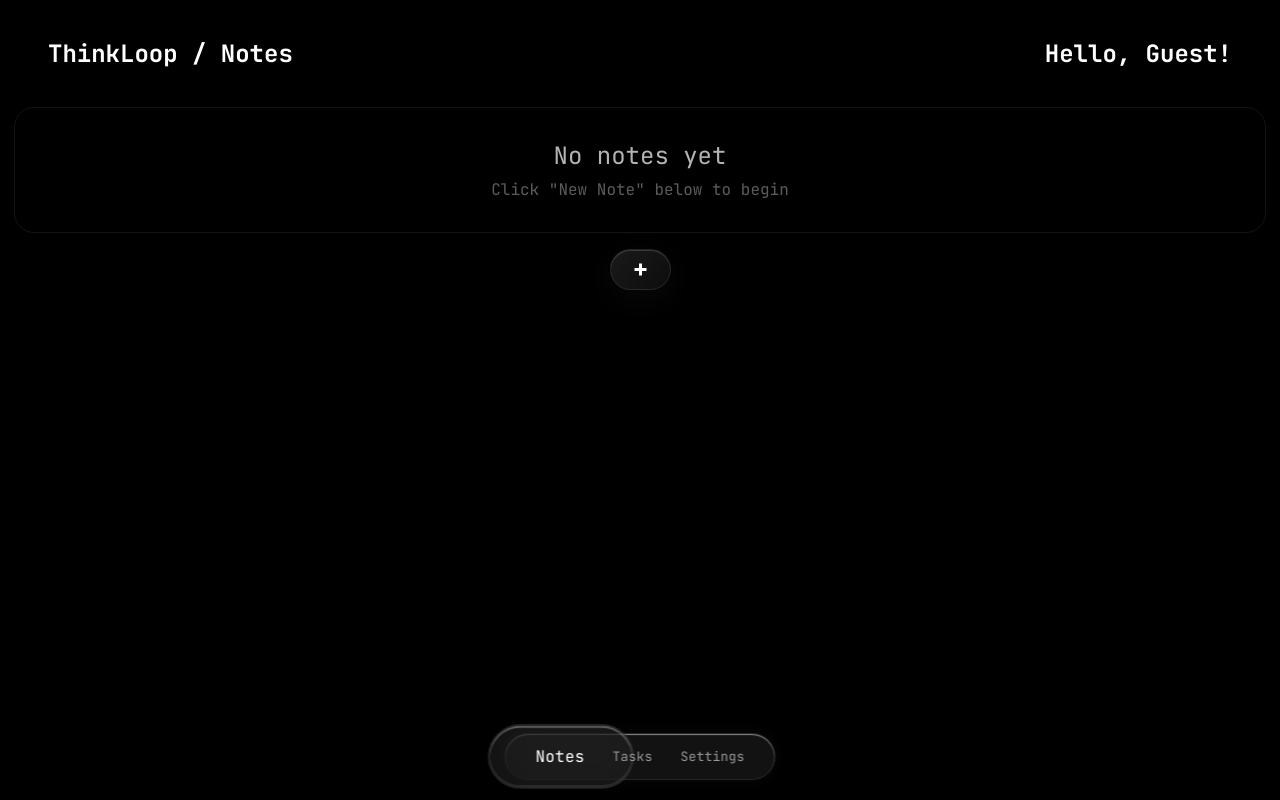
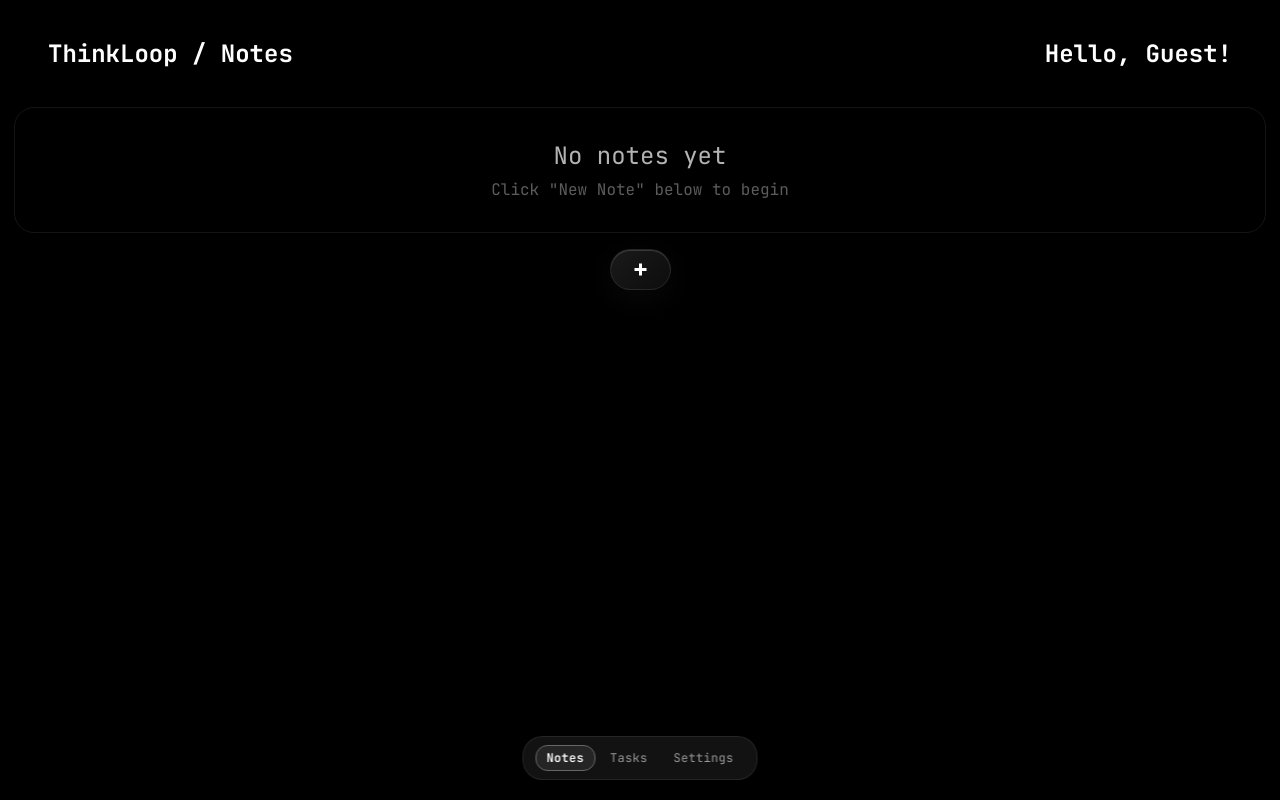
Before and after one commit to axgel6/ThinkLoop, a React (Create React App) app in the folder client/: page / in a window 1280 px wide. Built offline with nearby package versions, Linux system fonts and the light colour scheme.

Commit message:
Simpler Navigation Bar

```diff
--- a/client/src/Navbar.css
+++ b/client/src/Navbar.css
@@ -13,91 +13,61 @@
 
 .navbar ul {
   pointer-events: auto;
+  list-style-type: none;
+  margin: 0;
+  padding: 8px 12px;
+  display: flex;
+  align-items: center;
+  gap: 4px;
+  width: fit-content;
+  position: relative;
+  z-index: 2;
+  background: var(--panel-bg, rgba(20, 20, 20, 0.85));
+  border: 1px solid var(--panel-border, rgba(100, 100, 100, 0.4));
+  border-radius: 20px;
+  font-family:
+    "JetBrains Mono", "Fira Code", ui-monospace, SFMono-Regular, Menlo, Monaco,
+    "Segoe UI", Roboto, "Helvetica Neue", Arial, sans-serif;
+  font-size: 12px;
+  backdrop-filter: blur(2px);
 }
 
-.navbar ul {
-  list-style-type: none;
-  margin: 0;
-  padding: 6px 16px;
-  overflow: visible;
-  -webkit-backdrop-filter: blur(3px) saturate(180%);
-  backdrop-filter: blur(3px) saturate(180%);
-  background: var(--panel-bg, rgba(30, 30, 30, 0.377));
-  border: 1px solid var(--panel-border, rgba(255, 255, 255, 0.253));
-  box-shadow: inset 0 1px 1px rgba(255, 255, 255, 0.493),
-    0 8px 25px rgba(0, 0, 0, 0.158), 0 0 20px rgba(255, 255, 255, 0.05);
-  border-radius: 50px;
-  display: flex;
-  align-items: center;
-  width: fit-content;
-  z-index: 2;
-  position: relative;
-  transition: all 0.3s ease;
-}
 .navbar li {
-  display: inline-block;
+  display: inline-flex;
 }
 
 .navbar li button {
-  font-size: 13px;
-  display: block;
-  color: var(--muted, #909090);
-  text-align: center;
-  padding: 6px 14px;
+  display: flex;
+  align-items: center;
+  gap: 4px;
+  padding: 4px 10px;
   background: transparent;
-  border: none;
+  border: 1px solid transparent;
+  border-radius: 12px;
   cursor: pointer;
+  color: var(--muted, #808080);
+  font-family: inherit;
+  font-size: 12px;
   font-weight: 500;
-  font-family: "JetBrains Mono", ui-monospace, SFMono-Regular, Menlo, Monaco,
-    "Segoe UI", Roboto, "Helvetica Neue", Arial, sans-serif;
-  letter-spacing: 0.2px;
-  transition: color 0.2s ease;
-  border-radius: 25px;
-  position: relative;
-  z-index: 2;
+  letter-spacing: 0.3px;
+  transition: all 0.15s ease;
+  outline: none;
 }
 
 .navbar li button:hover {
-  color: var(--fg, #e0e0e0);
+  color: var(--fg, #d0d0d0);
+  border-color: var(--panel-border, rgba(100, 100, 100, 0.3));
+  background: var(--panel-bg-hover, rgba(50, 50, 50, 0.3));
 }
 
 .navbar li button.active {
   color: var(--fg, #ffffff);
-  font-size: 16px;
+  border-color: var(--accent, #666666);
+  background: var(--accent-bg, rgba(150, 150, 150, 0.15));
+  font-weight: 600;
 }
 
-/* Moving bubble background for active tab */
-.nav-bubble {
-  position: absolute;
-  top: 5px;
-  height: calc(100% - 12px);
-  background-image: radial-gradient(circle, var(--panel-bg), rgba(255, 255, 255, 0.158));
-
-  border: 1px solid var(--panel-border, rgba(255, 255, 255, 0.253));
-  border-radius: 25px;
-  transform: scale(1.2);
-  transition: left 0.1s cubic-bezier(0.2, 0.9, 0.2, 1),
-    width 0.1s cubic-bezier(0.2, 0.9, 0.2, 1),
-    transform 0.1s cubic-bezier(0.2, 0.9, 0.2, 1);
-  z-index: 1;
-  pointer-events: none;
-  will-change: left, width, transform;
-
-  box-shadow: inset 0 1px 0 rgba(255, 255, 255, 0.3),
-    inset 0 -1px 0 rgba(255, 255, 255, 0.1);
+.navbar li button.active:hover {
+  border-color: var(--accent, #666666);
+  background: var(--accent-bg, rgba(150, 150, 150, 0.25));
 }
-
-.nav-bubble.hovering {
-  transform: scale(1.25);
-}
-
-.nav-bubble.moving {
-  transform: scale(1.85);
-  background: var(--panel-bg, rgba(50, 50, 50, 0.477));
-  -webkit-backdrop-filter: blur(10px) saturate(150%);
-  backdrop-filter: blur(10px) saturate(150%);
-}
-
-.nav-bubble.no-transition {
-  transition: none !important;
-}
--- a/client/src/Navbar.tsx
+++ b/client/src/Navbar.tsx
@@ -1,4 +1,4 @@
-import React, { useEffect, useRef, useState } from "react";
+import React from "react";
 import "./Navbar.css";
 
 type TabKey = "notes" | "tasks" | "settings";
@@ -12,126 +12,12 @@ const Navbar: React.FC<NavbarProps> = ({
   activeTab = "notes",
   onChangeTab = () => {},
 }) => {
-  const navRef = useRef<HTMLUListElement | null>(null);
-  const bubbleRef = useRef<HTMLDivElement | null>(null);
-  const [bubbleStyle, setBubbleStyle] = useState<{
-    left: number;
-    width: number;
-  }>({ left: 0, width: 0 });
-  const [isMoving, setIsMoving] = useState(false);
-  const previousStyle = useRef<{ left: number; width: number }>({
-    left: 0,
-    width: 0,
-  });
-
-  const updateBubblePosition = () => {
-    const nav = navRef.current;
-    if (!nav) return;
-
-    const activeButton = nav.querySelector(
-      "button.active"
-    ) as HTMLButtonElement | null;
-    if (!activeButton) return;
-
-    const navRect = nav.getBoundingClientRect();
-    const buttonRect = activeButton.getBoundingClientRect();
-
-    const left = buttonRect.left - navRect.left - 1; // Shift 1px left to center
-    const width = buttonRect.width;
-
-    if (
-      left !== previousStyle.current.left ||
-      width !== previousStyle.current.width
-    ) {
-      setIsMoving(true);
-      previousStyle.current = { left, width };
-    }
-
-    setBubbleStyle({ left, width });
-  };
-
-  useEffect(() => {
-    requestAnimationFrame(() => updateBubblePosition());
-    const handleResize = () => updateBubblePosition();
-    window.addEventListener("resize", handleResize);
-    return () => window.removeEventListener("resize", handleResize);
-  }, []);
-
-  useEffect(() => {
-    requestAnimationFrame(() => updateBubblePosition());
-  }, [activeTab]);
-
-  useEffect(() => {
-    const bubble = bubbleRef.current;
-    if (!bubble) return;
-
-    const handleTransitionEnd = (e: TransitionEvent) => {
-      if (
-        (e as TransitionEvent).propertyName === "left" ||
-        (e as TransitionEvent).propertyName === "width"
-      ) {
-        setTimeout(() => setIsMoving(false), 0);
-      }
-    };
-
-    bubble.addEventListener(
-      "transitionend",
-      handleTransitionEnd as EventListener
-    );
-    return () =>
-      bubble.removeEventListener(
-        "transitionend",
-        handleTransitionEnd as EventListener
-      );
-  }, []);
-
-  useEffect(() => {
-    const onFontChange = () => {
-      const bubble = bubbleRef.current;
-      if (!bubble) return;
-      bubble.classList.add("no-transition");
-      requestAnimationFrame(() => {
-        updateBubblePosition();
-        requestAnimationFrame(() => bubble.classList.remove("no-transition"));
-      });
-    };
-
-    window.addEventListener("fontchange", onFontChange);
-    return () => window.removeEventListener("fontchange", onFontChange);
-  }, []);
-
   return (
     <nav className="navbar">
-      <ul
-        className="nav-links"
-        ref={(el) => {
-          navRef.current = el;
-        }}
-      >
-        <div
-          ref={(el) => {
-            bubbleRef.current = el;
-          }}
-          className={`nav-bubble ${isMoving ? "moving" : ""}`}
-          style={
-            {
-              left: bubbleStyle.left,
-              width: bubbleStyle.width,
-            } as React.CSSProperties
-          }
-          aria-hidden="true"
-        />
+      <ul className="nav-links">
         <li>
           <button
             className={activeTab === "notes" ? "active" : ""}
-            onMouseEnter={() => {
-              if (activeTab === "notes" && bubbleRef.current)
-                bubbleRef.current.classList.add("hovering");
-            }}
-            onMouseLeave={() => {
-              if (bubbleRef.current)
-                bubbleRef.current.classList.remove("hovering");
-            }}
             onClick={() => onChangeTab("notes")}
             aria-pressed={activeTab === "notes"}
           >
@@ -141,14 +27,6 @@ const Navbar: React.FC<NavbarProps> = ({
         <li>
           <button
             className={activeTab === "tasks" ? "active" : ""}
-            onMouseEnter={() => {
-              if (activeTab === "tasks" && bubbleRef.current)
-                bubbleRef.current.classList.add("hovering");
-            }}
-            onMouseLeave={() => {
-              if (bubbleRef.current)
-                bubbleRef.current.classList.remove("hovering");
-            }}
             onClick={() => onChangeTab("tasks")}
             aria-pressed={activeTab === "tasks"}
           >
@@ -158,14 +36,6 @@ const Navbar: React.FC<NavbarProps> = ({
         <li>
           <button
             className={activeTab === "settings" ? "active" : ""}
-            onMouseEnter={() => {
-              if (activeTab === "settings" && bubbleRef.current)
-                bubbleRef.current.classList.add("hovering");
-            }}
-            onMouseLeave={() => {
-              if (bubbleRef.current)
-                bubbleRef.current.classList.remove("hovering");
-            }}
             onClick={() => onChangeTab("settings")}
             aria-pressed={activeTab === "settings"}
           >
```
